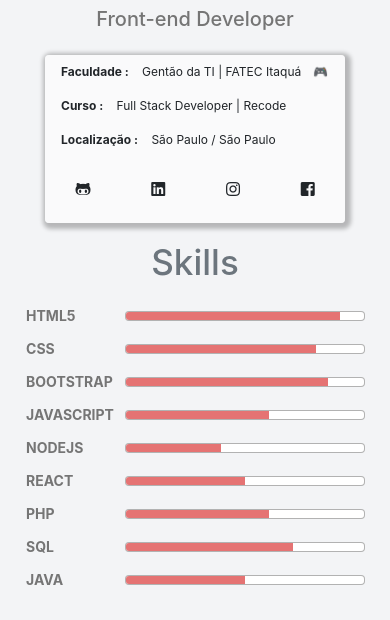
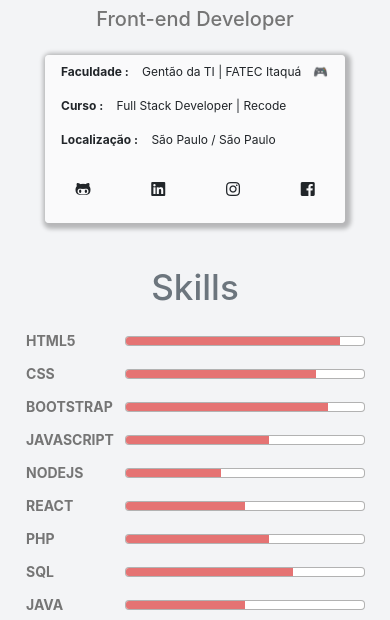
Before and after one commit to thaysouza/thaysouza.github.io, a PHP site: page / in a window 390 px wide. Shown: the part 366-986 px from the top of the page. Run offline with PHP 8.4, Linux system fonts and the light colour scheme; some libraries are stand-ins or nearby versions.

Commit message:
margin - titulo-col2

```diff
--- a/styles/home.css
+++ b/styles/home.css
@@ -56,7 +56,7 @@
 /*/////////////////////// HOME COL 2 ////////////////////////////////*/
 
 .titulo-col2{
-	margin-top: 10%;
+	margin-top: 15%;
 	font-size: 40px;
 
 }
@@ -301,8 +301,8 @@ table{
 
 
 	.titulo-col2{
-		margin-top: -60px;
 		font-size: 35px;
+		margin-top: -10%;
 	}
 
 
```
